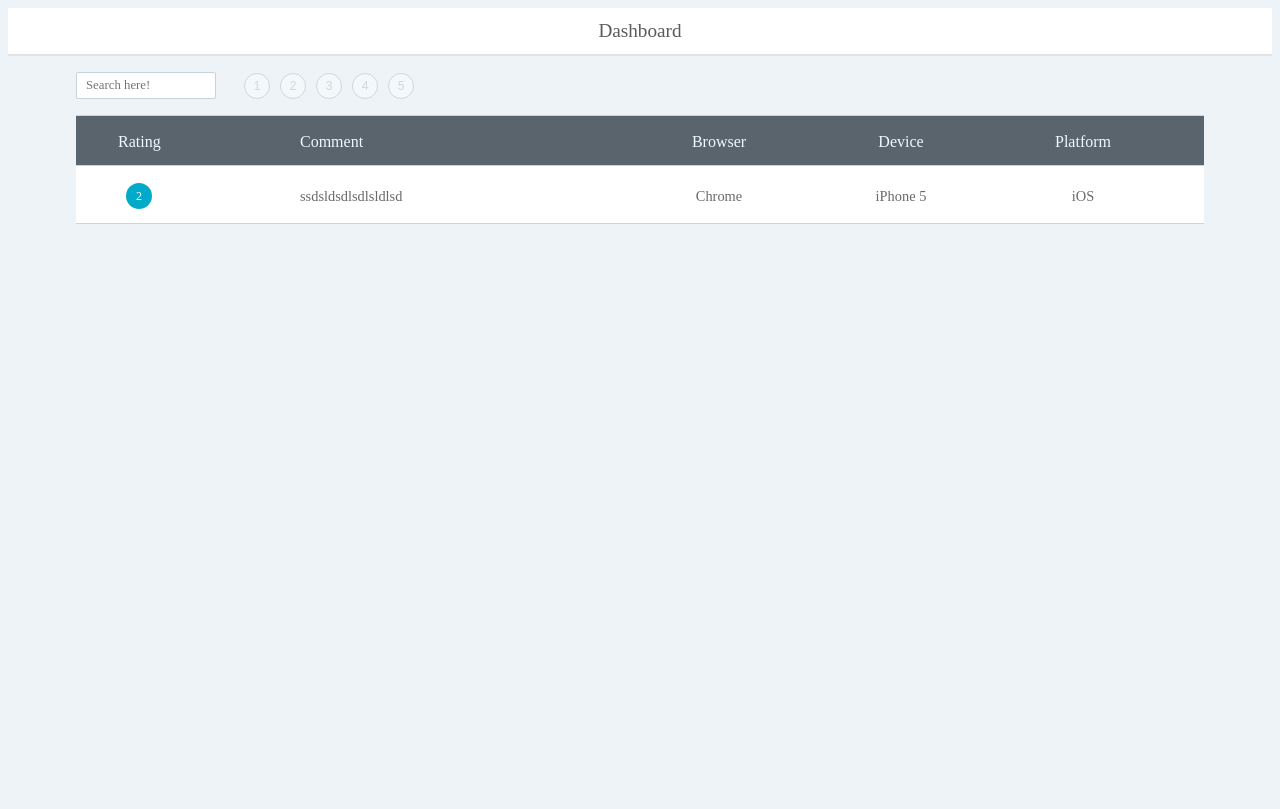
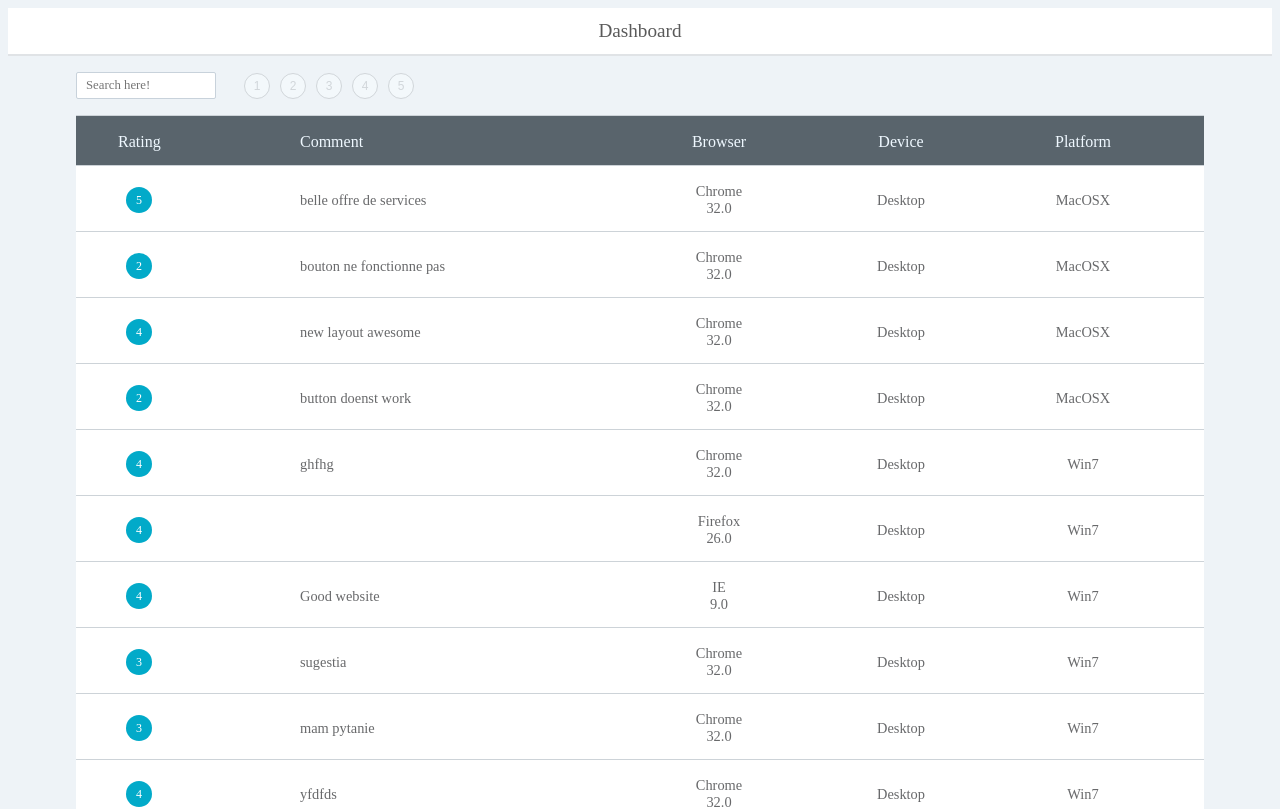
Before and after one commit to restcristian/usabillaAssignment, a React app: page / in a window 1280 px wide. Shown: the top 809 px of the page. Built offline with nearby package versions, Linux system fonts and the light colour scheme; the HTML template or start-up script is replaced by a standard one.

Commit message:
Modified table layout to adjust data.

```diff
--- a/src/components/presentational/TableLayout/TableLayout.css
+++ b/src/components/presentational/TableLayout/TableLayout.css
@@ -69,6 +69,10 @@
     font-size: 12px;
 }
 
+.contentRow .browser span{
+    display: block;
+    /* max-width:55px; */
+}
 /* Mobile Layout */
 
 
--- a/src/components/presentational/TableLayout/TableLayout.js
+++ b/src/components/presentational/TableLayout/TableLayout.js
@@ -1,67 +1,79 @@
 import React, { Component } from 'react';
 import styles from './TableLayout.css';
+import {getDevice, trimText} from '../../../helpers/formatHelper';
 
 class TableLayout extends Component {
     state = {
         isMobile: false
     }
 
-    componentDidMount(){
+    componentDidMount() {
         window.addEventListener('resize', this.checkWindowSize);
         this.checkWindowSize();
     }
 
-    shouldComponentUpdate(nextProps, nextState){
+    shouldComponentUpdate(nextProps, nextState) {
         return this.state.isMobile !== nextState.isMobile;
+    }
+
+    componentWillUnmount(){
+        window.removeEventListener('resize', this.checkWindowSize);
     }
 
     render() {
 
         let layout = null;
+        const { items } = this.props;
+        const maxNumOfCharacters = 150;
 
-        if(this.state.isMobile){
+        if (this.state.isMobile) {
             layout = (
-                <div className = {styles.tableLayoutMobile}>
-                <div className = {styles.tableMobileRow}>
-                    <div className = {styles.tableMobileHeading}>
-                        <div className = {styles.mobileRating}>Rating</div>
+                <div className={styles.tableLayoutMobile}>
+                    {items.map((item, idx) => {
+                        return (
+                            <div key={item.id} className={styles.tableMobileRow}>
+                                <div className={styles.tableMobileHeading}>
+                                    <div className={styles.mobileRating}>Rating</div>
                                 </div>
-                    <div className = {[styles.mobileContent,styles.mobileRating].join(' ')}>
-                        <span>2</span>
+                                <div className={[styles.mobileContent, styles.mobileRating].join(' ')}>
+                                    <span>{item.rating}</span>
                                 </div>
                                 {/* comment */}
-                    <div className = {styles.tableMobileHeading}>
-                        <div className = {styles.mobileComment}>Comment</div>
+                                <div className={styles.tableMobileHeading}>
+                                    <div className={styles.mobileComment}>Comment</div>
                                 </div>
-                    <div className = {[styles.mobileContent,styles.mobileComment].join(' ')}>
-                        <span>lorem impsom ssldasldlsadlasddldlsl</span>
+                                <div className={[styles.mobileContent, styles.mobileComment].join(' ')}>
+                                    <span>{trimText(item.comment, maxNumOfCharacters )}</span>
                                 </div>
                                 {/* browser */}
-                    <div className = {styles.tableMobileHeading}>
-                        <div className = {styles.mobileBrowser}>Browser</div>
+                                <div className={styles.tableMobileHeading}>
+                                    <div className={styles.mobileBrowser}>Browser</div>
                                 </div>
-                    <div className = {[styles.mobileContent,styles.mobileBrowser].join(' ')}>
-                        <span>Chrome</span>
+                                <div className={[styles.mobileContent, styles.mobileBrowser].join(' ')}>
+                                    <span>{item.computed_browser.Browser}</span>
+                                    <span>{item.computed_browser.Version}</span>
                                 </div>
                                 {/* device */}
-                    <div className = {styles.tableMobileHeading}>
-                        <div className = {styles.mobileDevice}>Device</div>
+                                <div className={styles.tableMobileHeading}>
+                                    <div className={styles.mobileDevice}>Device</div>
                                 </div>
-                    <div className = {[styles.mobileContent,styles.mobileDevice].join(' ')}>
-                        <span>iPhone 5</span>
+                                <div className={[styles.mobileContent, styles.mobileDevice].join(' ')}>
+                                    <span>{getDevice(item.browser.userAgent)}</span>
                                 </div>
                                 {/* platform */}
-                    <div className = {styles.tableMobileHeading}>
-                        <div className = {styles.mobilePlatfrm}>Platform</div>
+                                <div className={styles.tableMobileHeading}>
+                                    <div className={styles.mobilePlatfrm}>Platform</div>
                                 </div>
-                    <div className = {[styles.mobileContent,styles.mobilePlatfrm].join(' ')}>
-                        <span>iOS</span>
-                    </div>
+                                <div className={[styles.mobileContent, styles.mobilePlatfrm].join(' ')}>
+                                    <span>{item.computed_browser.Platform}</span>
                                 </div>
                             </div>
                         );
+                    })}
+                </div>
+            );
         }
-        else{
+        else {
             layout = (
                 <div className={styles.tableLayout}>
                     <div className={[styles.tableRow, styles.tableHeading].join(' ')}>
@@ -71,13 +83,21 @@ class TableLayout extends Component {
                         <div className={styles.device}>Device</div>
                         <div className={styles.platfrm}>Platform</div>
                     </div>
-                <div className={[styles.tableRow, styles.contentRow].join(' ')}>
-                    <div className={styles.rating}><span>2</span></div>
-                    <div className={styles.comment}><span>ssdsldsdlsdlsldlsd</span></div>
-                    <div className={styles.browser}><span>Chrome</span></div>
-                    <div className={styles.device}><span>iPhone 5</span></div>
-                    <div className={styles.platfrm}><span>iOS</span></div>
+                    {items.map((item, idx) => {
+                        return (
+                            <div key={item.id} className={[styles.tableRow, styles.contentRow].join(' ')}>
+                                <div className={styles.rating}><span>{item.rating}</span></div>
+                                <div className={styles.comment}><span>{trimText(item.comment, maxNumOfCharacters)}</span></div>
+                                <div className={styles.browser}>
+                                    <span>{item.computed_browser.Browser}</span>
+                                    <span>{item.computed_browser.Version}</span>
                                 </div>
+                                <div className={styles.device}><span>{getDevice(item.browser.userAgent)}</span></div>
+                                <div className={styles.platfrm}><span>{item.computed_browser.Platform}</span></div>
+                            </div>
+                        );
+                    })}
+
                 </div>
             );
         }
@@ -85,9 +105,11 @@ class TableLayout extends Component {
         return layout;
     }
 
-    checkWindowSize = (event) =>{
-        this.setState({isMobile:window.innerWidth <= 560});
+
+    checkWindowSize = (event) => {
+        this.setState({ isMobile: window.innerWidth <= 560 });
     }
+
 
 }
 
```
Lines whose indentation alone changed are shown as unchanged.
